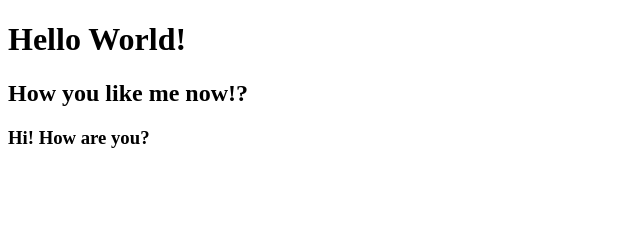
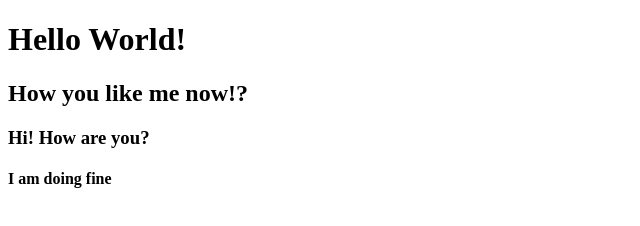
Before and after one commit to dwcreate/background-generator, a plain HTML site: page index.html in a window 1280 px wide. Shown: the whole page, without its empty margins (0-640 px from the left). Drawn offline with Linux system fonts and the light colour scheme.

Commit message:
Another Update

```diff
--- a/index.html
+++ b/index.html
@@ -10,5 +10,6 @@
     <h1>Hello World!</h1>
     <h2>How you like me now!?</h2>
     <h3>Hi! How are you?</h3>
+    <h4>I am doing fine</h4>
 </body>
 </html>
```
